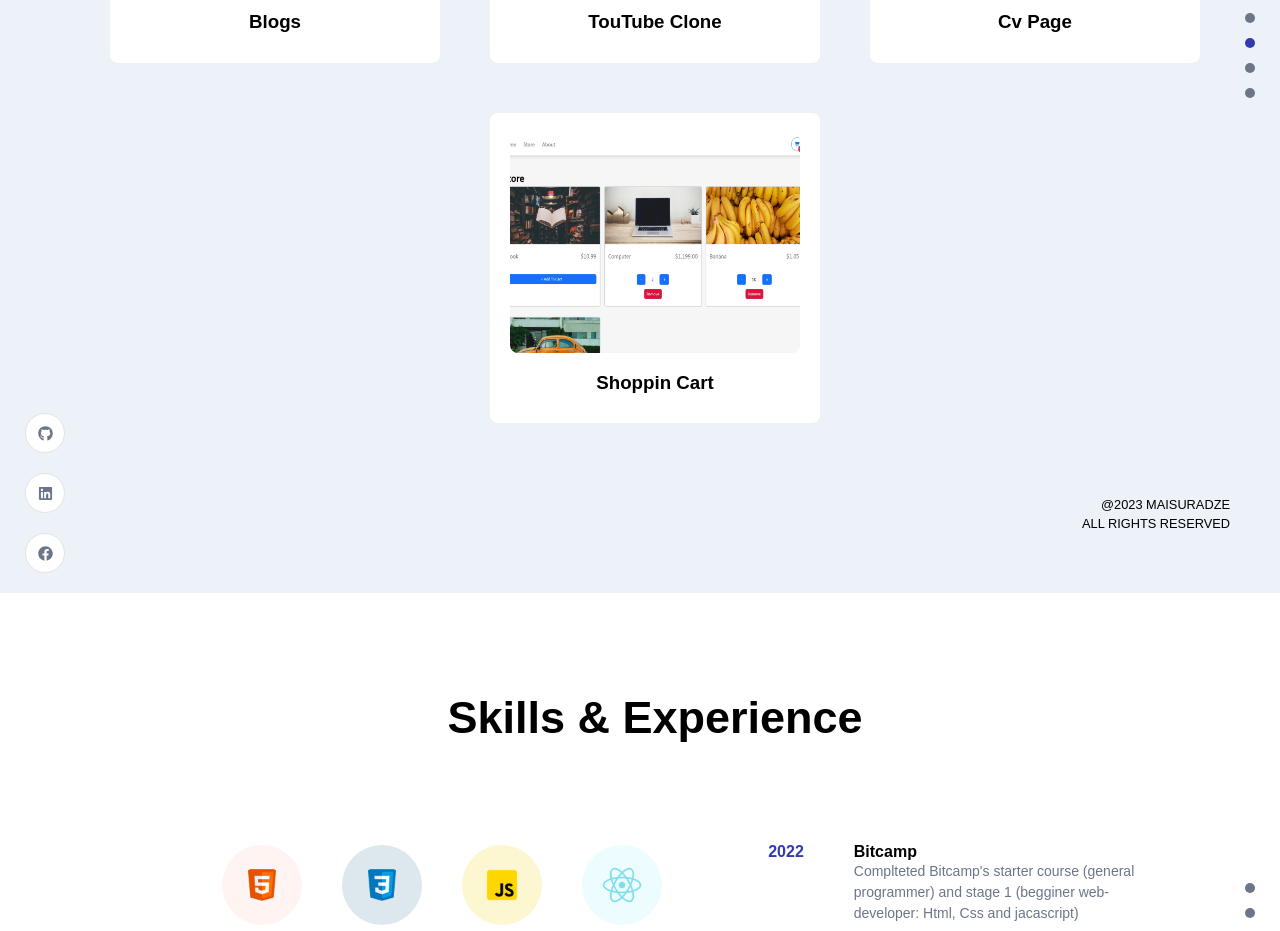
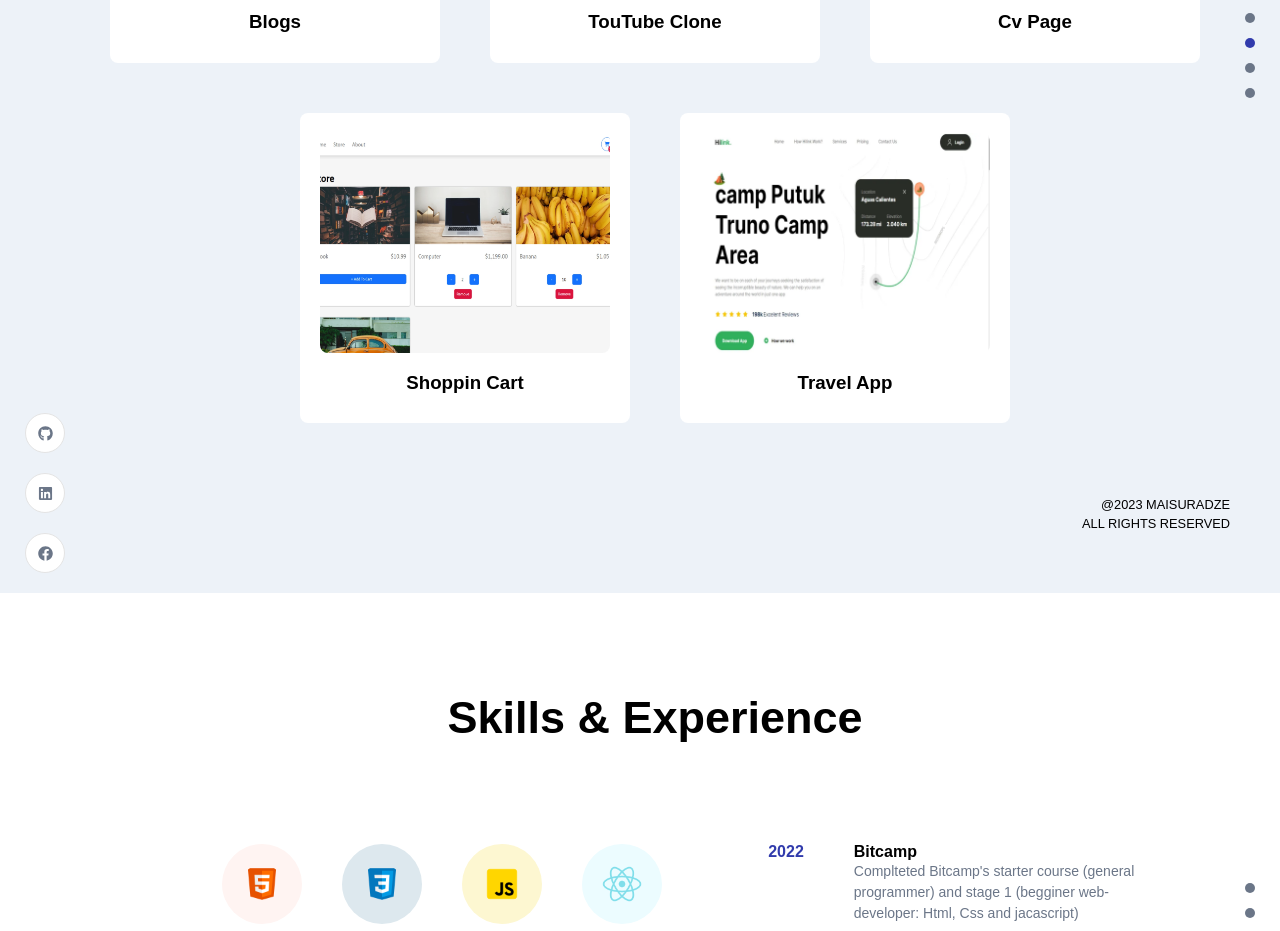
Before and after one commit to MaisuradzeLuka/Portfolio, a React (Vite) app: page / in a window 1280 px wide. Shown: the part 1901-2832 px from the top of the page. Built offline with nearby package versions, Linux system fonts and the light colour scheme.

Commit message:
adds travle app project

```diff
--- a/src/Constants/images.ts
+++ b/src/Constants/images.ts
@@ -14,6 +14,7 @@ import shoppingCart from "../assets/shopping-cart.webp";
 import cvPage from "../assets/cv-page.webp";
 import blogs from "../assets/blogs.webp";
 import youtube_clone from "../assets/YouTube_clone.webp";
+import travel_app from "../assets/Travel-App.webp";
 
 import profile from "../assets/profile.webp";
 import circle from "../assets/circle.svg";
@@ -22,6 +23,7 @@ import logo from "../assets/logo.webp";
 import firebase from "../assets/firebase.webp";
 
 export default {
+  travel_app,
   youtube_clone,
   blogs,
   logo,
--- a/src/Constants/lists.ts
+++ b/src/Constants/lists.ts
@@ -61,6 +61,13 @@ export const workList = [
     id: "shoppingCart",
     projectUrl: "https://shopping-cart-roan-zeta.vercel.app/",
     codeUrl: "https://github.com/MaisuradzeLuka/Shopping-Cart",
+  },
+  {
+    title: "Travel App",
+    img: images.travel_app,
+    id: "travelApp",
+    projectUrl: "https://travel-app-eta-jet.vercel.app/",
+    codeUrl: "https://github.com/MaisuradzeLuka/Travel-app",
   },
 ];
 
--- a/src/Containers/Skills/Skills.tsx
+++ b/src/Containers/Skills/Skills.tsx
@@ -1,7 +1,7 @@
-import "./Skills.scss";
 import AppWrap from "../../Wrapper/AppWrap";
 import { motion } from "framer-motion";
 import { skillsList, experienceList } from "../../Constants/lists";
+import "./Skills.scss";
 
 const Skills = () => {
   return (
@@ -21,7 +21,7 @@ const Skills = () => {
                 alt={item.title}
                 style={{ backgroundColor: item.bgColor }}
               />
-              <h4>{item.title}</h4>
+              <h3>{item.title}</h3>
             </li>
           ))}
         </ul>
```
Also changed, not shown: src/assets/Travel-App.webp (added).
